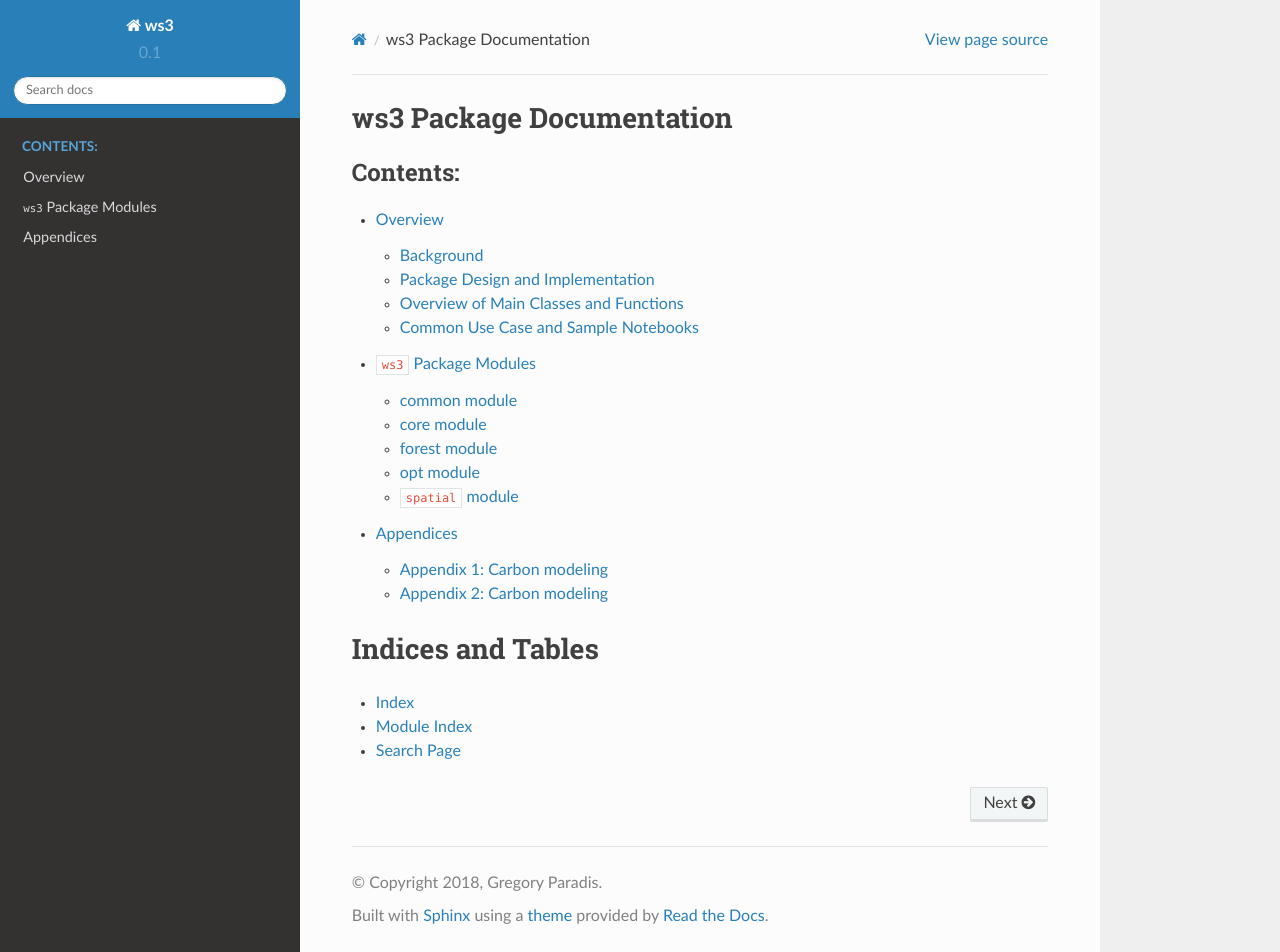
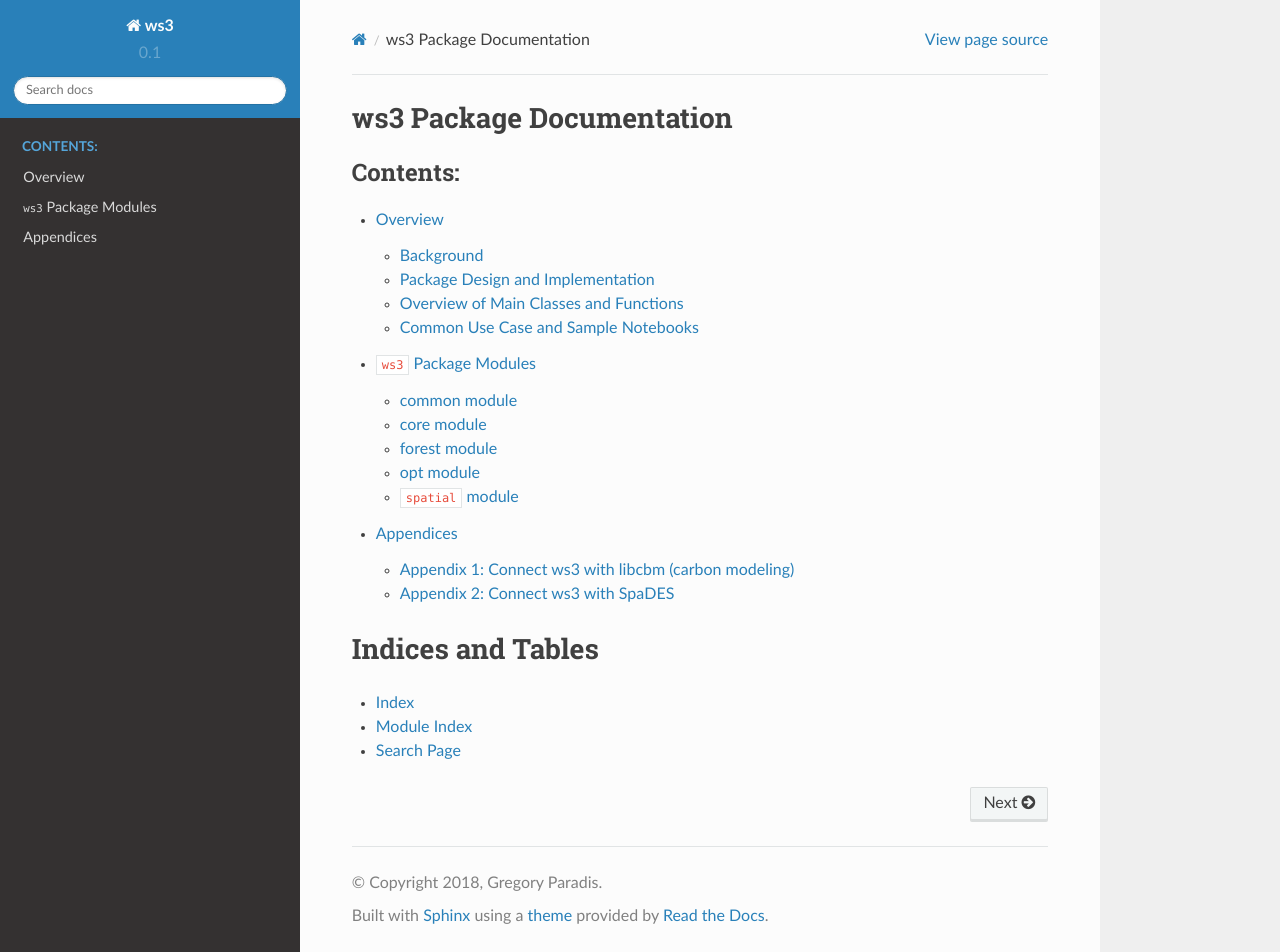
Before and after one commit to UBC-FRESH/ws3, a Sphinx documentation site: the page built from docs/source/index.rst, in a window 1280 px wide and 952 px high. Built offline with Sphinx 7.4.7 and the Read the Docs theme 2.0.0, drawn with Linux system fonts in a browser that asks for light colours.

Commit message:
update docstrings appendices

```diff
--- a/docs/source/appendix 1.rst
+++ b/docs/source/appendix 1.rst
@@ -1,4 +1,4 @@
-Appendix 1: Carbon modeling
+Appendix 1: Connect ws3 with libcbm (carbon modeling)
 ===========
 
 This chapter explains how to connect ws3 with libcbm to calculate carbon stocks and fluxes.
--- a/docs/source/appendix 2.rst
+++ b/docs/source/appendix 2.rst
@@ -1,4 +1,4 @@
-Appendix 2: Carbon modeling
+Appendix 2: Connect ws3 with SpaDES
 ===========
 
 This chapter explains how to connect ws3 with SpaDES to calculate carbon stocks and fluxes.
```
